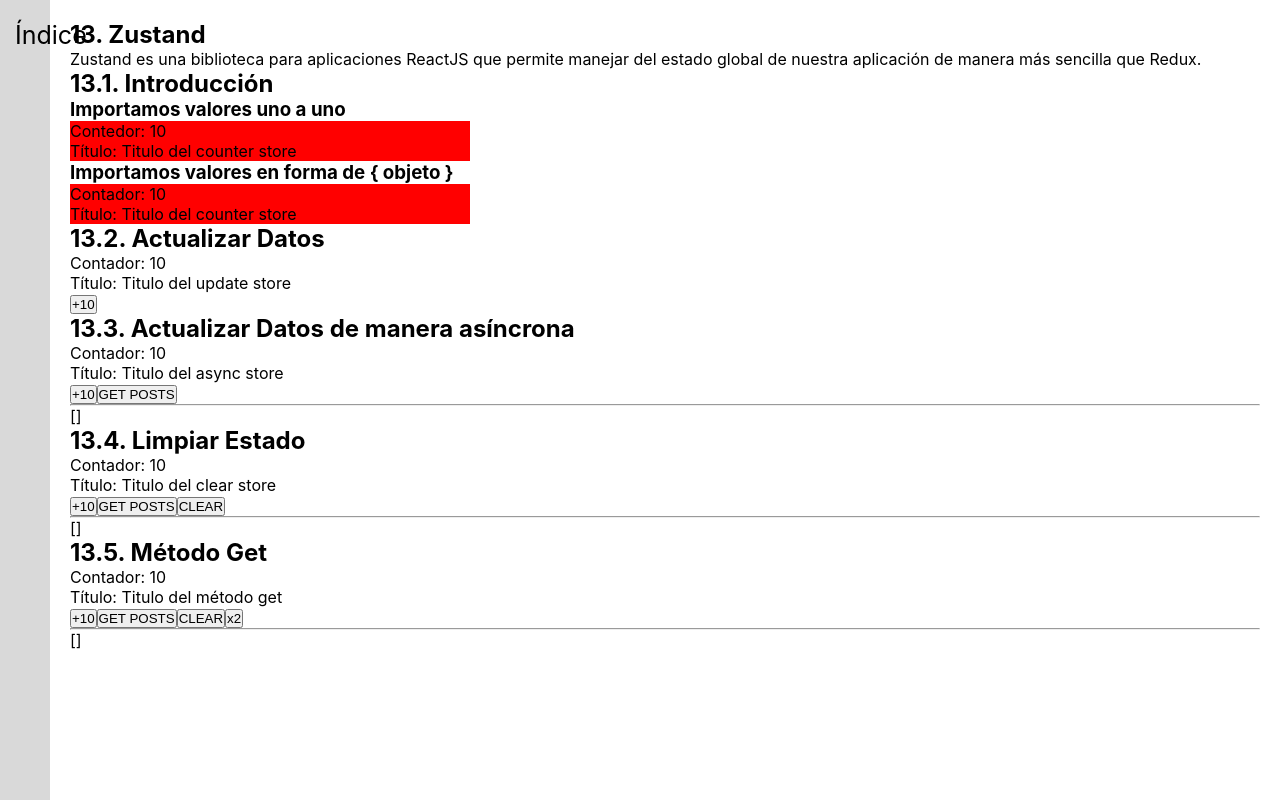
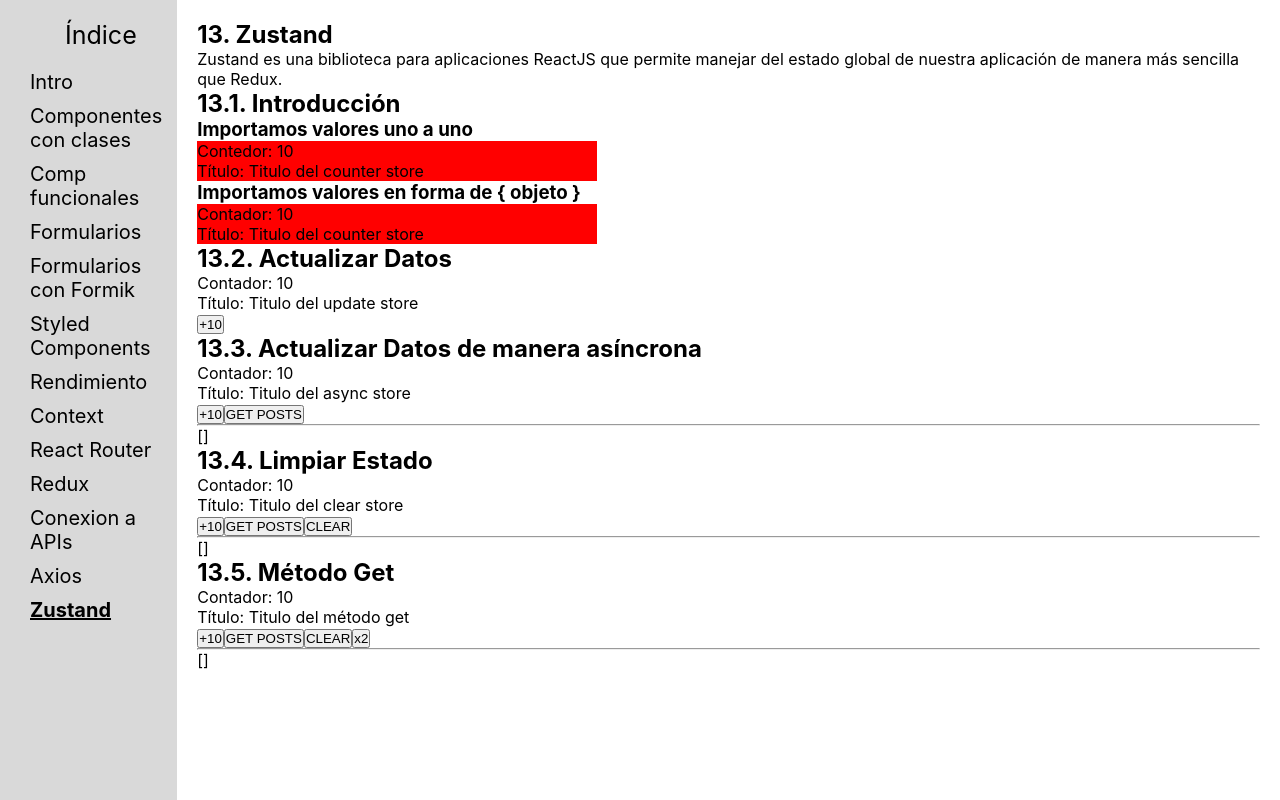
Before and after one commit to JuananA1000/AprendeReact, a React (Create React App) app: page /tema13 in a window 1280 px wide. Built offline with nearby package versions, Linux system fonts and the light colour scheme; no server answers.

Commit message:
Eliminar manejador del sidebar

```diff
--- a/src/components/SideBar.jsx
+++ b/src/components/SideBar.jsx
@@ -5,9 +5,6 @@ import { NavLink } from 'react-router-dom';
 // TUTORIAL: https://youtu.be/IathdVB65Lw?si=cNSw628Ue1lk3Ud9&t=315
 
 const Sidebar = ({ children }) => {
-  const [isOpen, setIsOpen] = useState(false);
-  const toggle = () => setIsOpen(!isOpen);
-
   const menuItem = [
     {
       path: '/tema1',
@@ -79,19 +76,16 @@ const Sidebar = ({ children }) => {
 
   return (
     <div className='container'>
-      <div style={{ width: isOpen ? '200px' : '50px' }} className='sidebar'>
+      <div style={{ width: '200px' }} className='sidebar'>
         <div className='top_section'>
-          {/* <h1 style={{ display: isOpen ? 'block' : 'none' }} className='logo'>
-            Logo
-          </h1> */}
-          <div style={{ marginLeft: isOpen ? '50px' : '0px' }} className='bars' onClick={toggle}>
+          <div style={{ marginLeft: '50px' }} className='bars'>
             {text['sidebar-component-index']}
           </div>
         </div>
         {menuItem.map((item, index) => (
           <NavLink to={item.path} key={index} className='link' activeclassName='active'>
             <div className='icon'>{item.icon}</div>
-            <div style={{ display: isOpen ? 'block' : 'none' }} className='link_text'>
+            <div style={{ display: 'block' }} className='link_text'>
               {item.nombreTema}
             </div>
           </NavLink>
```
